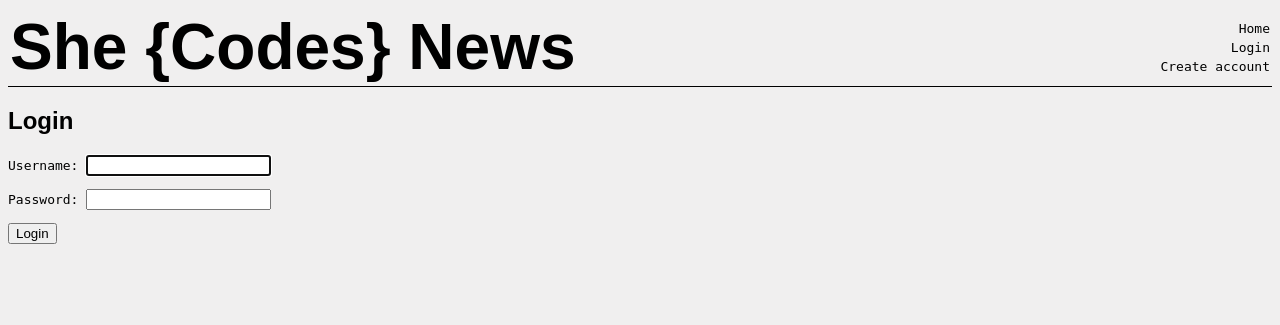
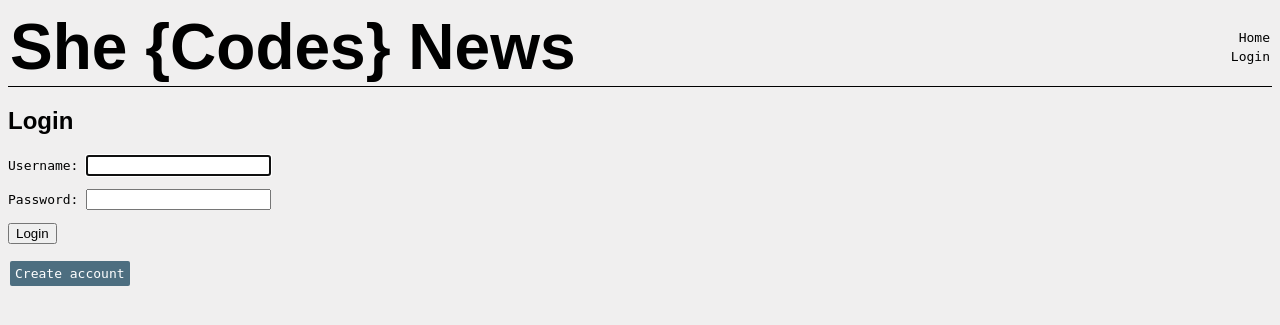
Before and after one commit to what-the-hek/she-codes-django-news-project-what-the-hek, a Django app: page /users/login/ in a window 1280 px wide. Shown: the top 325 px of the page. Run offline with Django 4.2, Linux system fonts and the light colour scheme; parts of the project's set-up code (start-up, migrations or seed data) failed here and were passed over; some web fonts are replaced.

Commit message:
edited css

```diff
--- a/she_codes_news/static/styles.css
+++ b/she_codes_news/static/styles.css
@@ -52,3 +52,18 @@ a {
 a, p {
     font-family: monospace;
 }
+
+form {
+    margin: 20px 0px;
+}
+
+.log-button {
+    padding: 5px;
+    background-color: #4D6E80;
+    color: white;
+    border-radius: 2px;
+}
+
+.log-button:hover {
+    background-color: darkslategray;
+}
--- a/she_codes_news/templates/nav.html
+++ b/she_codes_news/templates/nav.html
@@ -8,6 +8,5 @@
     <a href="{% url 'logout' %}">Logout</a>
     {% else %}
     <a href="{% url 'login' %}">Login</a>
-    <a href="{% url 'users:createAccount' %}">Create account</a>
     {% endif %}
 </nav>
--- a/she_codes_news/users/templates/registration/login.html
+++ b/she_codes_news/users/templates/registration/login.html
@@ -7,4 +7,5 @@
 	{{ form.as_p }}
 	<button type="submit">Login</button>
 </form>
+<a class='log-button' href="{% url 'users:createAccount' %}">Create account</a>
 {% endblock %}
--- a/she_codes_news/users/views.py
+++ b/she_codes_news/users/views.py
@@ -13,7 +13,6 @@ class CreateAccountView(CreateView):
 class ViewAccountView(generic.DetailView):
 	model = CustomUser
 	template_name = 'users/viewAccount.html'
-	# success_url = reverse_lazy('users:viewAccount')
 	success_url = reverse_lazy('login')
 
 class AllAccountsView(generic.DetailView):
```
